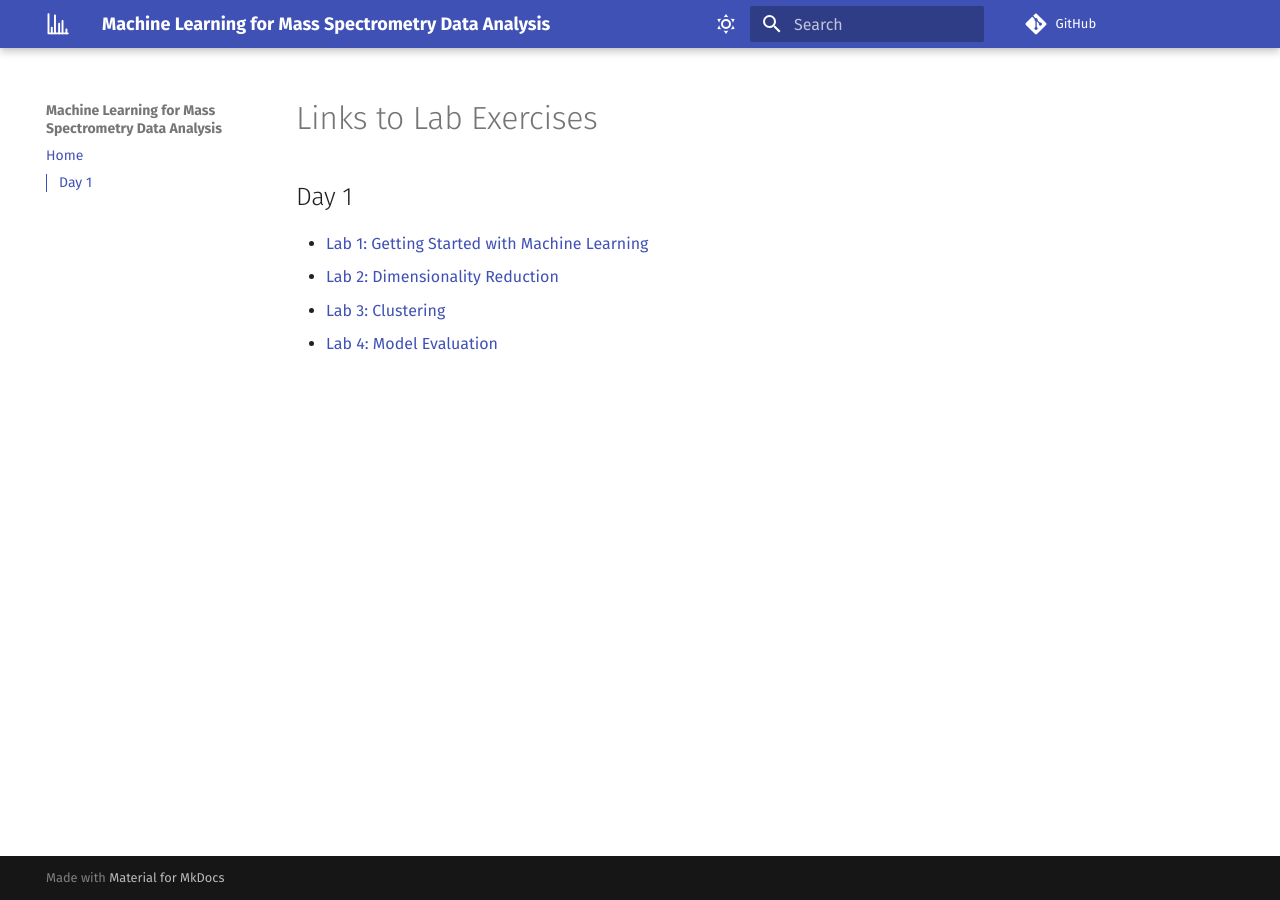
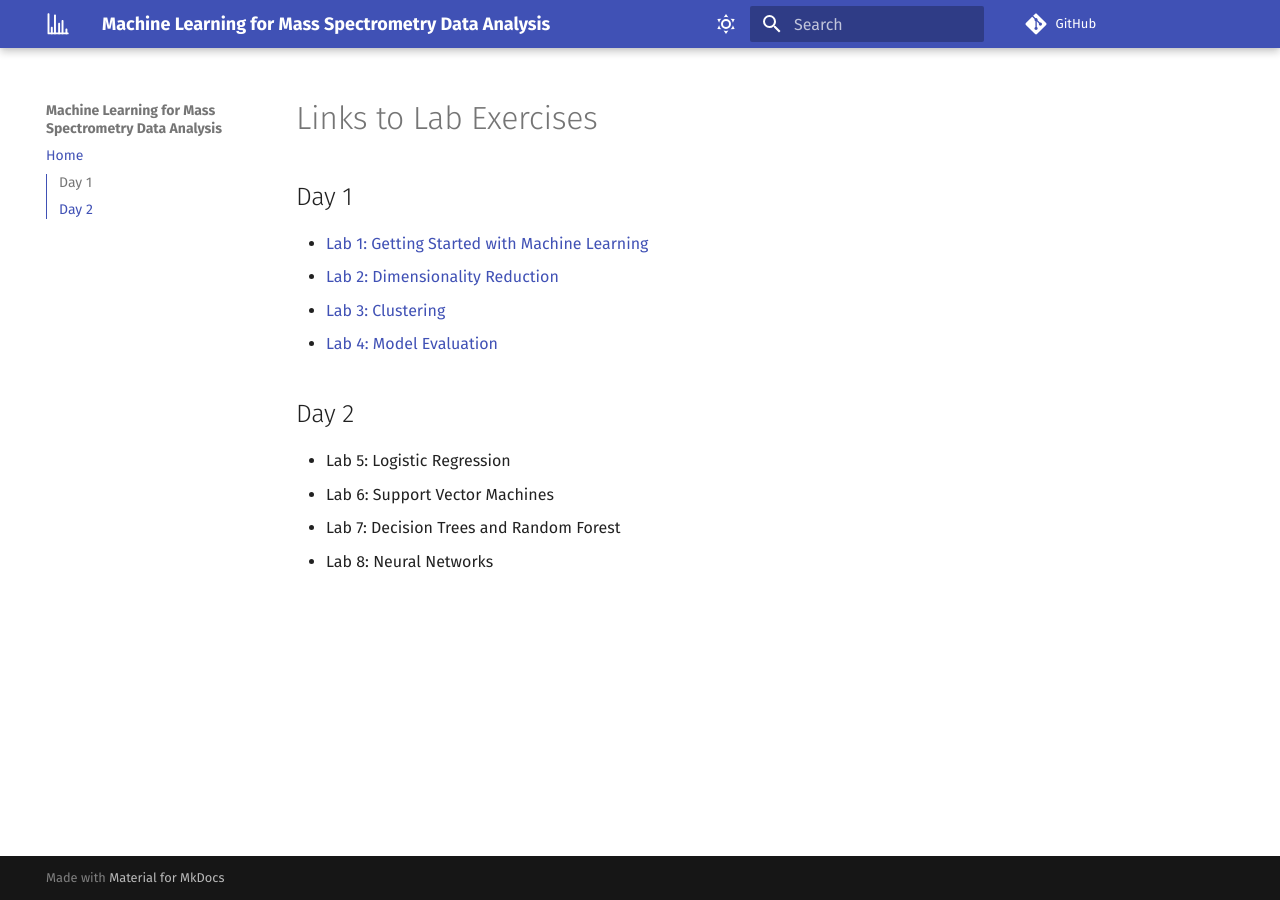
Before and after one commit to wfondrie/asms-ml-short-course, an MkDocs documentation site: the page built from docs/index.md, in a window 1280 px wide. Built offline with MkDocs 1.6.1 and Material for MkDocs 9.7.7, drawn with Linux system fonts in a browser that asks for light colours; comment, search, counter and statistics services are not loaded.

Commit message:
Add model evaluation lab

```diff
--- a/docs/index.md
+++ b/docs/index.md
@@ -5,4 +5,11 @@
 - [Lab 1: Getting Started with Machine Learning](https://mybinder.org/v2/gh/wfondrie/2022_asms-ml-short-course/da7c686b3ed84cddda01d3da97ae3a537cea6731?urlpath=lab%2Ftree%2Fnotebooks%2F1_introduction.ipynb)
 - [Lab 2: Dimensionality Reduction](https://wfondrie.github.io/2022_asms-ml-short-course/2_dimensionality_reduction/)
 - [Lab 3: Clustering](https://mybinder.org/v2/gh/wfondrie/2022_asms-ml-short-course/da7c686b3ed84cddda01d3da97ae3a537cea6731?urlpath=lab%2Ftree%2Fnotebooks%2F3_clustering.ipynb)
-- [Lab 4: Model Evaluation]()
+- [Lab 4: Model Evaluation](https://mybinder.org/v2/gh/wfondrie/2022_asms-ml-short-course/da7c686b3ed84cddda01d3da97ae3a537cea6731?urlpath=lab%2Ftree%2Fnotebooks%2F4_model_evaluation.ipynb)
+
+## Day 2
+
+- Lab 5: Logistic Regression
+- Lab 6: Support Vector Machines
+- Lab 7: Decision Trees and Random Forest
+- Lab 8: Neural Networks
```
Also changed, not shown: 2 other files.
